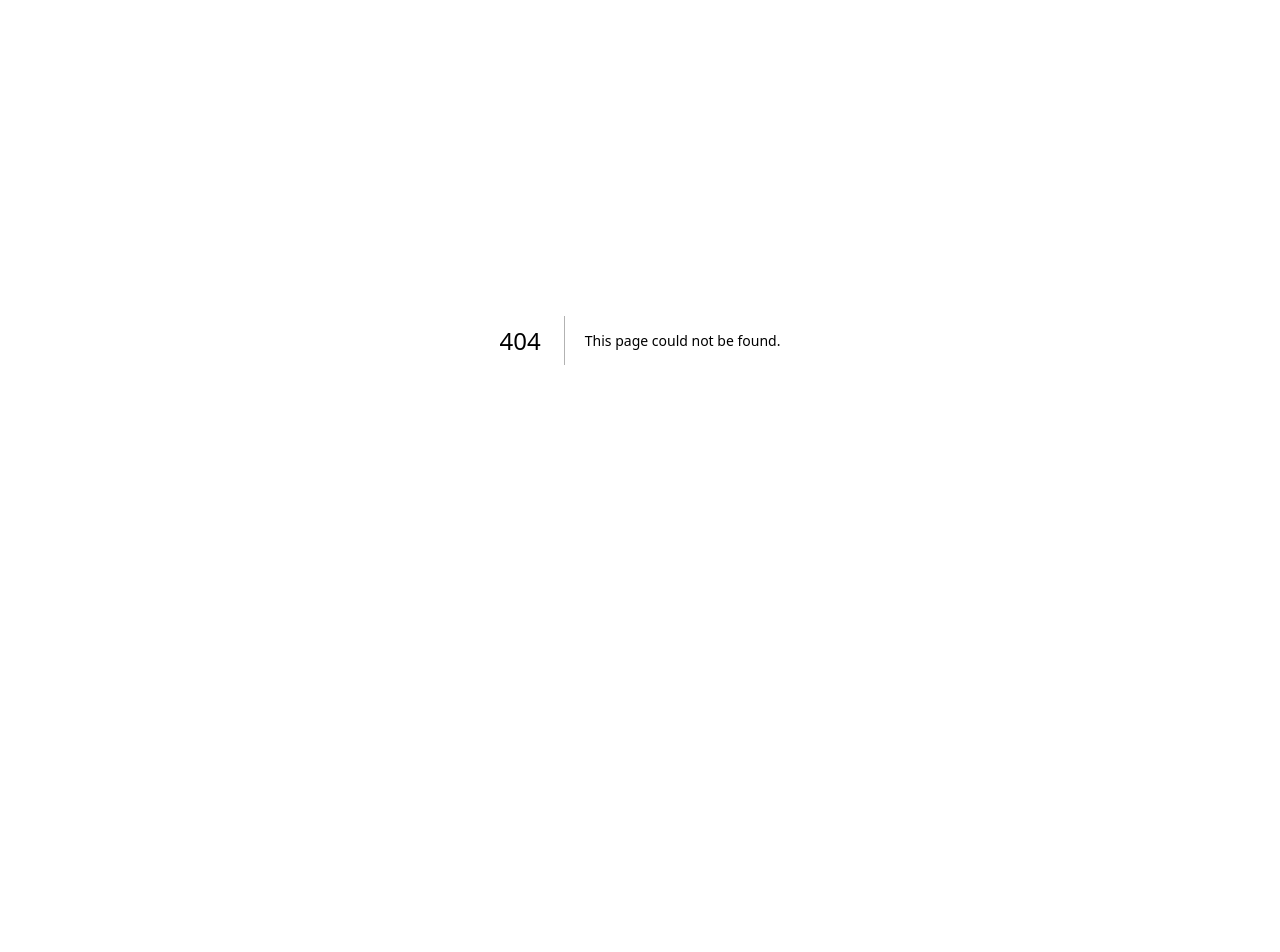
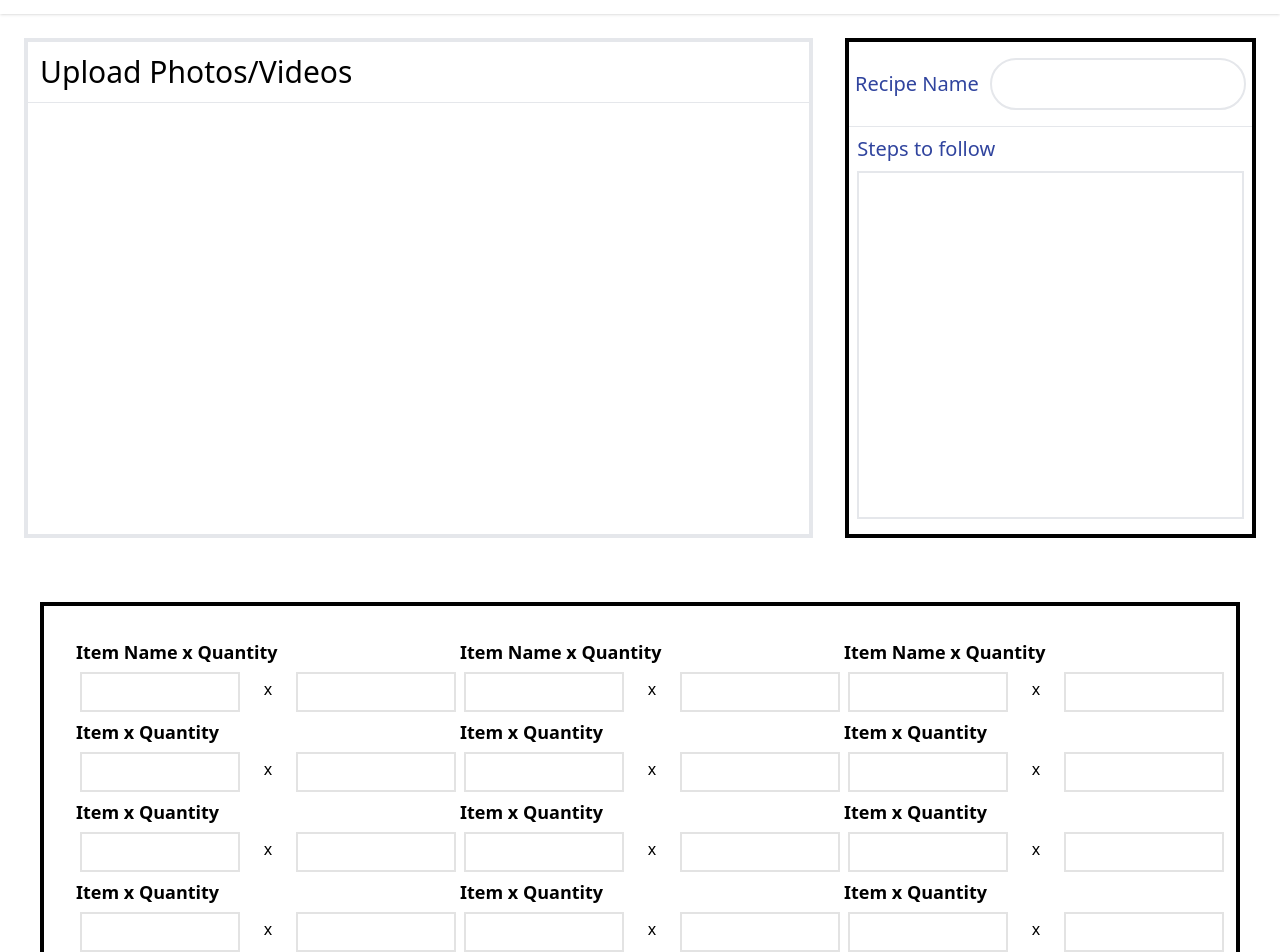
Before and after one commit to Sashi2002/Food_recipe, a Next.js app: page /shareRecipie in a window 1280 px wide. Before the commit this address had no page. Shown: the part 60-1012 px from the top of the page. Before the commit the page ends 800 px from the top, so only its background shows below. Built offline with nearby package versions, Linux system fonts and the light colour scheme.

Commit message:
justCommit

```diff
--- /dev/null
+++ b/components/item.js
@@ -0,0 +1,79 @@
+const Item = () => {
+  return (
+    <div>
+      <div className="mb-10 h-10">
+        <div className="w-full flex items-center justify-between text-lg">
+          <label htmlFor="name">
+            <b>Item Name x Quantity</b>
+          </label>
+        </div>
+        <div className="flex justify-center items-center w-96 gap-6">
+          <input
+            type="text"
+            className="h-10 border-[#e3e3e3] border-2 border-solid w-40 mt-1.5 p-2"
+          />
+          <label>x</label>
+          <input
+            type="text"
+            className="h-10 border-[#e3e3e3] border-2 border-solid w-40 mt-1.5 p-2"
+          />
+        </div>
+      </div>
+      <div className="mb-10 h-10">
+        <div className="w-full flex items-center justify-between text-lg">
+          <label htmlFor="name">
+            <b>Item x Quantity</b>
+          </label>
+        </div>
+        <div className="flex justify-center items-center w-96 gap-6">
+          <input
+            type="text"
+            className="h-10 border-[#e3e3e3] border-2 border-solid w-40 mt-1.5 p-2"
+          />
+          <label>x</label>
+          <input
+            type="text"
+            className="h-10 border-[#e3e3e3] border-2 border-solid w-40 mt-1.5 p-2"
+          />
+        </div>
+      </div>
+      <div className="mb-10 h-10">
+        <div className="w-full flex items-center justify-between text-lg">
+          <label htmlFor="name">
+            <b>Item x Quantity</b>
+          </label>
+        </div>
+        <div className="flex justify-center items-center w-96 gap-6">
+          <input
+            type="text"
+            className="h-10 border-[#e3e3e3] border-2 border-solid w-40 mt-1.5 p-2"
+          />
+          <label>x</label>
+          <input
+            type="text"
+            className="h-10 border-[#e3e3e3] border-2 border-solid w-40 mt-1.5 p-2"
+          />
+        </div>
+      </div>
+      <div className="mb-10 h-10">
+        <div className="w-full flex items-center justify-between text-lg">
+          <label htmlFor="name">
+            <b>Item x Quantity</b>
+          </label>
+        </div>
+        <div className="flex justify-center items-center w-96 gap-6">
+          <input
+            type="text"
+            className="h-10 border-[#e3e3e3] border-2 border-solid w-40 mt-1.5 p-2"
+          />
+          <label>x</label>
+          <input
+            type="text"
+            className="h-10 border-[#e3e3e3] border-2 border-solid w-40 mt-1.5 p-2"
+          />
+        </div>
+      </div>
+    </div>
+  );
+};
+export default Item;
--- a/components/non.js
+++ b/components/non.js
@@ -8,11 +8,7 @@ const Non = () => {
         <div className="flex items-center justify-center w-64 h-64 duration-500 bg-[#A4036F] rounded-lg hover:items-start hover:pt-10 hover:h-96 hover:w-72">
           <div className="relative inline-block transition duration-500 ease-in-out group delay-10 hover:-translate-y-3 hover:scale-110">
             <div className="h-60 w-60">
-              <img
-                src="https://veggiedesserts.com/wp-content/uploads/2021/04/paneer-butter-masala-sq.jpg"
-                className="w-full h-full"
-                alt=""
-              />
+              <img src="/images/ahh.jpg" className="w-full h-full" alt="" />
             </div>
 
             <div className="absolute hidden mt-4 font-semibold text-white text-m group-hover:block px-14">
--- a/components/recipies.js
+++ b/components/recipies.js
@@ -4,7 +4,7 @@ import Image from "next/image";
 const Recipe = () => {
   return (
     <div className="flex ">
-      <Link href="">
+      <Link href="/viewRecipie">
         <div className="flex items-center justify-center w-64 h-64 duration-500 bg-[#07C731] rounded-lg hover:items-start hover:pt-10 hover:h-96 hover:w-72">
           <div className="relative inline-block transition duration-500 ease-in-out group delay-10 hover:-translate-y-3 hover:scale-110">
             <div className="h-60 w-60">
--- a/components/semi.js
+++ b/components/semi.js
@@ -8,11 +8,7 @@ const Semi = () => {
         <div className="flex items-center justify-center w-64 h-64 duration-500 bg-[#EFEA5A] rounded-lg hover:items-start hover:pt-10 hover:h-96 hover:w-72">
           <div className="relative inline-block transition duration-500 ease-in-out group delay-10 hover:-translate-y-3 hover:scale-110">
             <div className="h-60 w-60">
-              <img
-                src="https://veggiedesserts.com/wp-content/uploads/2021/04/paneer-butter-masala-sq.jpg"
-                className="w-full h-full"
-                alt=""
-              />
+              <img src="/images/gg.jpg" className="w-full h-full" alt="" />
             </div>
 
             <div className="absolute hidden mt-4 font-semibold text-white text-m group-hover:block px-14">
--- a/src/pages/index.js
+++ b/src/pages/index.js
@@ -3,6 +3,8 @@ import Image from "next/image";
 import Navbar from "../../components/navbar";
 import Footer from "../../components/footer";
 import Recipe from "../../components/recipies";
+import Semi from "../../components/semi";
+import Non from "../../components/non";
 
 export default function Home() {
   return (
@@ -12,8 +14,10 @@ export default function Home() {
       </Head>
       <main className="flex-col ">
         <Navbar />
-        <div>
+        <div className="flex justify-around items-center my-16">
           <Recipe />
+          <Semi />
+          <Non />
         </div>
         <Footer />
       </main>
--- /dev/null
+++ b/src/pages/shareRecipie.js
@@ -0,0 +1,46 @@
+import Image from "next/image";
+import Navbar from "../../components/navbar";
+import Item from "../../components/item";
+import Footer from "../../components/footer";
+const Sr = () => {
+  return (
+    <div className="flex flex-col">
+      <Navbar />
+      <div className="flex justify-between align-items h-full w-full p-6 gap-8">
+        <div className="w-8/12 h-[500px] border-4 flex flex-col justify-between text-3xl">
+          <span className="p-3  ">Upload Photos/Videos</span>
+          <hr></hr>
+          <div className="flex justify-between h-full text-3xl"></div>
+        </div>
+        <div className="w-4/12 h-[500px] border-black border-4 ">
+          <form className="flex justify-around items-center my-4">
+            <label className=" text-[#30449e] text-xl">Recipe Name</label>
+            <input className="p-3 border-solid w-64  border-2 rounded-full" />
+          </form>
+
+          <hr className="my-2"></hr>
+          <div className="flex justify-between h-96 text-3xl">
+            <form className="flex flex-col px-2 w-full">
+              <label className=" text-[#30449e] text-xl">Steps to follow</label>
+              <input className="mt-2 h-full  border-solid border-2 " />
+            </form>
+          </div>
+        </div>
+      </div>
+      <div className=" my-10 mx-10 p-4  border-4 border-black border-solid">
+        <form className="ml-4 flex justify-evenly my-4 ">
+          <Item />
+          <Item />
+          <Item />
+        </form>
+        <div className="text-lg text-center">
+          <button className="bg-[#04aa6d] mt-5 mb-2 border-white rounded-lg border-none decoration-white w-1/5 h-10 text-white">
+            Submit
+          </button>
+        </div>
+      </div>
+      <Footer />
+    </div>
+  );
+};
+export default Sr;
--- /dev/null
+++ b/src/pages/viewRecipie.js
@@ -0,0 +1,59 @@
+import Image from "next/image";
+import Navbar from "../../components/navbar";
+import Item from "../../components/item";
+import Footer from "../../components/footer";
+const Vr = () => {
+  return (
+    <div className="flex flex-col">
+      <Navbar />
+      <div className="flex justify-between align-items h-full w-full p-6 gap-8">
+        <div className="w-8/12 h-[500px] border-4 flex flex-col justify-between text-3xl">
+          <span className="p-4 ">Upload Photos/Videos</span>
+          <div className="flex justify-between text-3xl">
+            <img
+              src="https://veggiedesserts.com/wp-content/uploads/2021/04/paneer-butter-masala-sq.jpg"
+              className="w-full h-[400px] object-cover object-center"
+              alt=""
+            />
+          </div>
+        </div>
+        <div className="w-4/12 h-[500px] border-black border-4 ">
+          <form className="flex justify-around items-center text-xl my-4">
+            <label className=" text-[#30449e] text-xl">Recipe Name</label>
+            <span className="p-2 px-4 border-solid w-64  border-2 rounded-full">
+              Shahi Panner
+            </span>
+          </form>
+
+          <hr className="my-2"></hr>
+          <div className="flex justify-between h-96 text-3xl">
+            <form className="flex flex-col px-2 w-full">
+              <label className=" text-[#30449e] text-xl">Description</label>
+              <span className="mt-2 p-2 h-full  border-solid border-2 text-[#07C731] text-2xl">
+                Shahi paneer is very popular in northern India and originated
+                from the Mughlai cuisine. This north Indian dish is liked by
+                most of the people as it is a rich dish filled with spices,
+                paneer and cream that makes it thick creamy and spicy to taste.
+                The word Shahi means “Royalty
+              </span>
+            </form>
+          </div>
+        </div>
+      </div>
+      <div className=" my-10 mx-10 p-4  border-4 border-black border-solid">
+        <form className="ml-4 flex justify-evenly my-4 ">
+          <Item />
+          <Item />
+          <Item />
+        </form>
+        <div className="text-lg text-center">
+          <button className="bg-[#04aa6d] mt-5 mb-2 border-white rounded-lg border-none decoration-white w-1/5 h-10 text-white">
+            Submit
+          </button>
+        </div>
+      </div>
+      <Footer />
+    </div>
+  );
+};
+export default Vr;
```
Also changed, not shown: public/images/ahh.jpg (added), public/images/gg.jpg (added).
